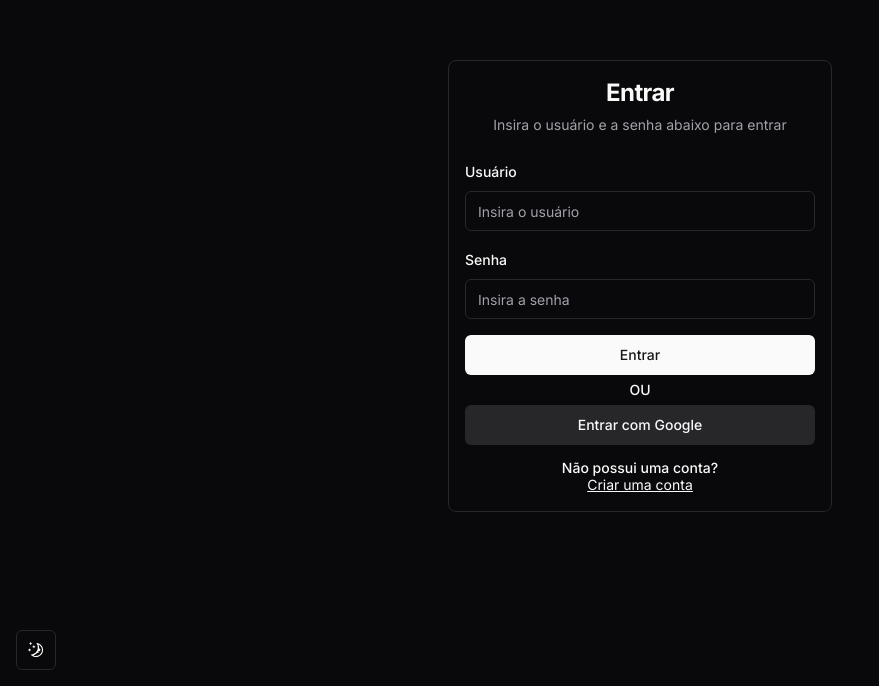
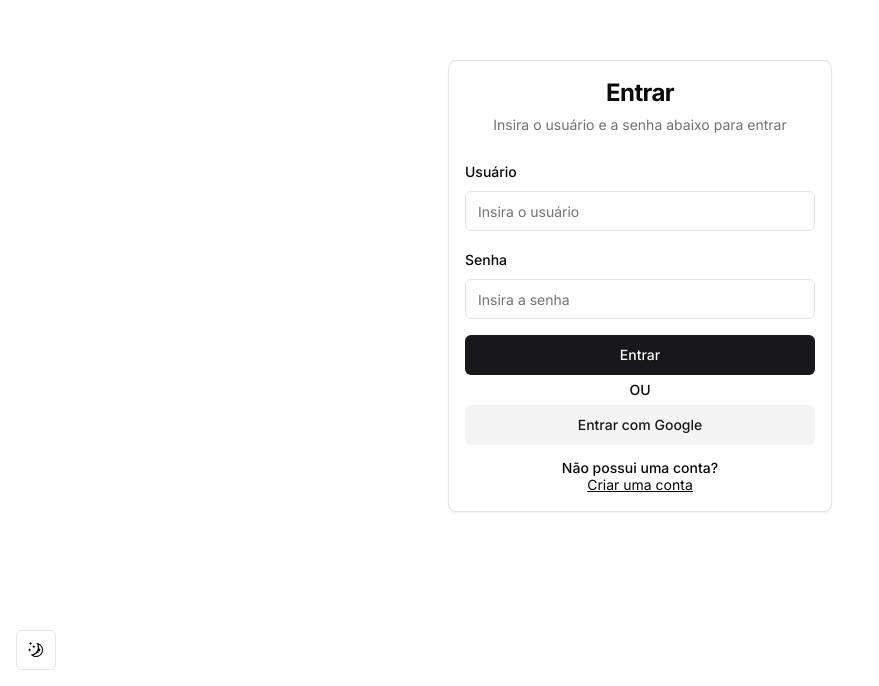
Before and after one commit to gabrielcinquini/schedule, a Next.js app: page / in a window 1280 px wide. Shown: the part 114-800 px from the top of the page, without its empty margins (0-879 px from the left). Built offline with nearby package versions, Linux system fonts and the light colour scheme; no server answers.

Commit message:
refactor: default theme system and theme changing mode

```diff
--- a/src/app/layout.tsx
+++ b/src/app/layout.tsx
@@ -28,7 +28,7 @@ export default function RootLayout({
       <body className={inter.className}>
         <ThemeProvider
           attribute="class"
-          defaultTheme="dark"
+          defaultTheme="system"
           enableSystem
           disableTransitionOnChange
         >
--- a/src/components/ui/mode-toggle.tsx
+++ b/src/components/ui/mode-toggle.tsx
@@ -5,36 +5,20 @@ import { useTheme } from 'next-themes'
 import * as React from 'react'
 
 import { Button } from '@/components/ui/button'
-import {
-  DropdownMenu,
-  DropdownMenuContent,
-  DropdownMenuItem,
-  DropdownMenuTrigger,
-} from '@/components/ui/dropdown-menu'
 
 export default function ModeToggle() {
-  const { setTheme } = useTheme()
+  const { theme, setTheme } = useTheme()
+
+  const handleChangeTheme = () => {
+    if (theme === 'dark') setTheme('light')
+    else setTheme('dark')
+  }
 
   return (
-    <DropdownMenu>
-      <DropdownMenuTrigger asChild>
-        <Button variant="outline" size="icon">
-          <SunIcon className="h-[1.2rem] w-[1.2rem] rotate-0 scale-100 transition-all dark:-rotate-90 dark:scale-0" />
-          <MoonIcon className="absolute h-[1.2rem] w-[1.2rem] rotate-90 scale-0 transition-all dark:rotate-0 dark:scale-100" />
-          <span className="sr-only">Toggle theme</span>
-        </Button>
-      </DropdownMenuTrigger>
-      <DropdownMenuContent align="end">
-        <DropdownMenuItem onClick={() => setTheme('light')}>
-          Claro
-        </DropdownMenuItem>
-        <DropdownMenuItem onClick={() => setTheme('dark')}>
-          Escuro
-        </DropdownMenuItem>
-        <DropdownMenuItem onClick={() => setTheme('system')}>
-          Sistema
-        </DropdownMenuItem>
-      </DropdownMenuContent>
-    </DropdownMenu>
+    <Button variant="outline" size="icon" onClick={handleChangeTheme}>
+      <MoonIcon className="absolute h-[1.2rem] w-[1.2rem] rotate-0 scale-100 transition-all dark:-rotate-90 dark:scale-0" />
+      <SunIcon className="h-[1.2rem] w-[1.2rem] rotate-90 scale-0 transition-all dark:rotate-0 dark:scale-100" />
+      <span className="sr-only">Toggle theme</span>
+    </Button>
   )
 }
```
